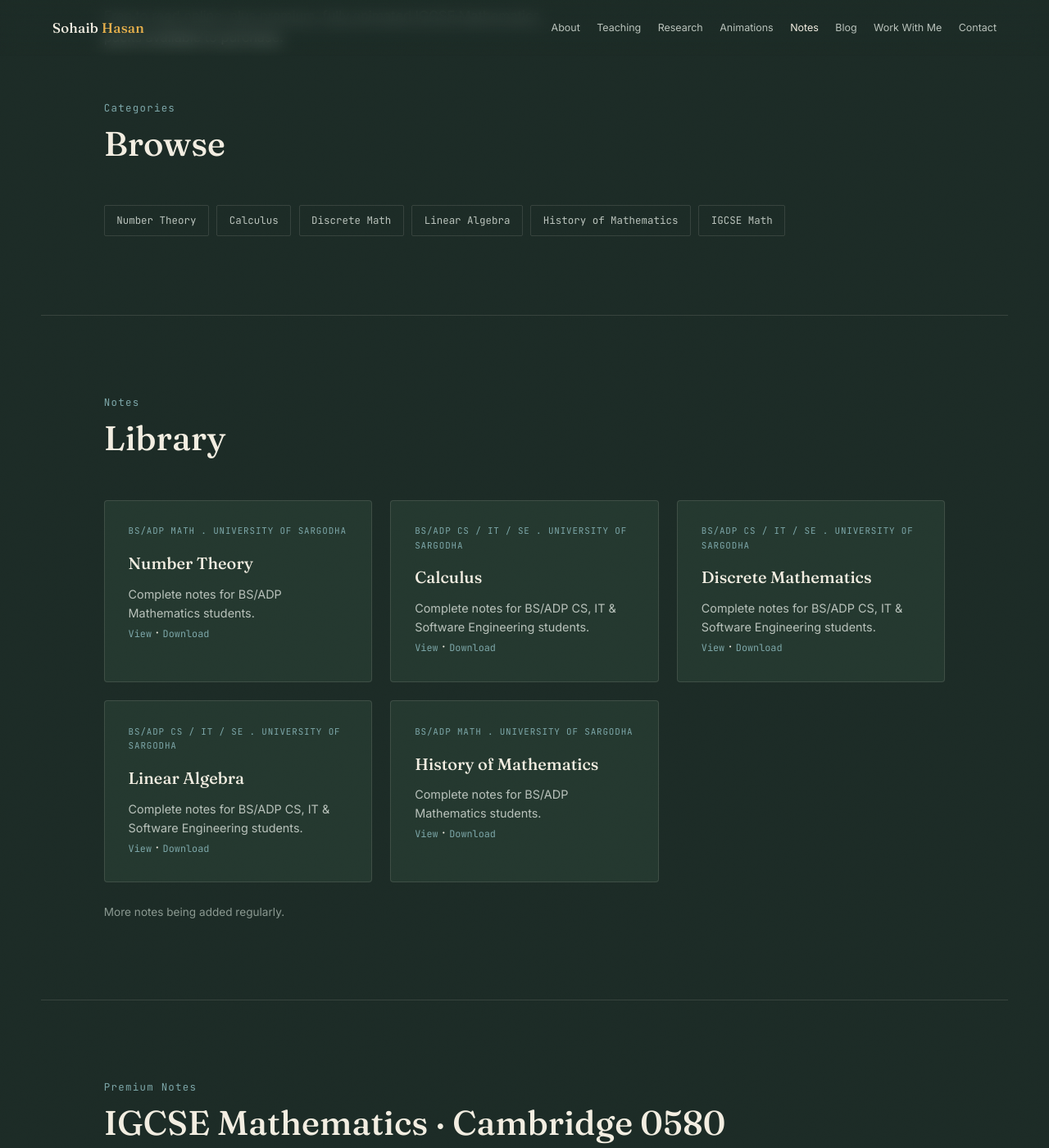
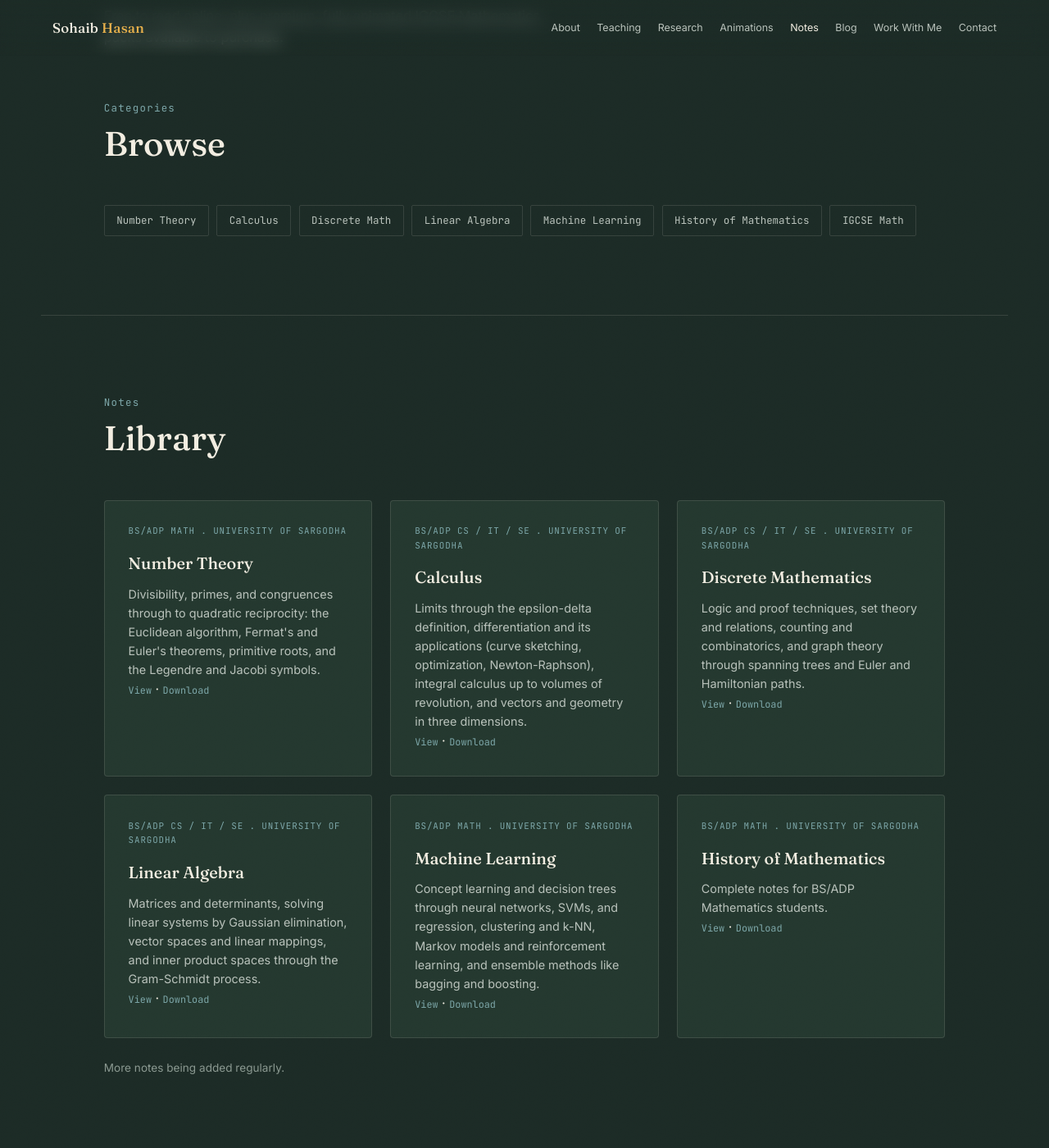
Before and after one commit to Sohaib-Hasan/Sohaib-Hasan.github.io, a Jekyll site: the page notes.html, which Jekyll copies as it is, in a window 1280 px wide and 1400 px high, scrolled down 327 px. Shown: the whole window at 82% size. Built offline with Jekyll 4.4.1, drawn with Linux system fonts in a browser that asks for light colours.

Commit message:
Add files via upload

```diff
--- a/notes.html
+++ b/notes.html
@@ -48,9 +48,10 @@
     {"@type":"ListItem","position":3,"item":{"@type":"LearningResource","name":"Discrete Mathematics Notes","learningResourceType":"Lecture notes","educationalLevel":"University","author":{"@type":"Person","name":"Sohaib Hasan"}}},
     {"@type":"ListItem","position":4,"item":{"@type":"LearningResource","name":"Linear Algebra Notes","learningResourceType":"Lecture notes","educationalLevel":"University","author":{"@type":"Person","name":"Sohaib Hasan"}}},
     {"@type":"ListItem","position":5,"item":{"@type":"LearningResource","name":"History of Mathematics Notes","learningResourceType":"Lecture notes","educationalLevel":"University","author":{"@type":"Person","name":"Sohaib Hasan"}}},
-    {"@type":"ListItem","position":6,"item":{"@type":"Product","name":"Complete Algebra & Graphs Notes (IGCSE Math 0580)","offers":{"@type":"Offer","price":"30","priceCurrency":"USD","url":"https://plotlab1.gumroad.com/l/chp2_full"}}},
-    {"@type":"ListItem","position":7,"item":{"@type":"Product","name":"Complete Statistics Notes (IGCSE Math 0580)","offers":{"@type":"Offer","price":"18","priceCurrency":"USD","url":"https://plotlab1.gumroad.com/l/statistics_full_notes"}}},
-    {"@type":"ListItem","position":8,"item":{"@type":"Product","name":"Manim Beginner Handbook","offers":{"@type":"Offer","price":"29","priceCurrency":"USD","url":"https://plotlab1.gumroad.com/l/manim_guide_handbook"}}}
+    {"@type":"ListItem","position":6,"item":{"@type":"LearningResource","name":"Machine Learning Notes","learningResourceType":"Lecture notes","educationalLevel":"University","author":{"@type":"Person","name":"Sohaib Hasan"}}},
+    {"@type":"ListItem","position":7,"item":{"@type":"Product","name":"Complete Algebra & Graphs Notes (IGCSE Math 0580)","offers":{"@type":"Offer","price":"30","priceCurrency":"USD","url":"https://plotlab1.gumroad.com/l/chp2_full"}}},
+    {"@type":"ListItem","position":8,"item":{"@type":"Product","name":"Complete Statistics Notes (IGCSE Math 0580)","offers":{"@type":"Offer","price":"18","priceCurrency":"USD","url":"https://plotlab1.gumroad.com/l/statistics_full_notes"}}},
+    {"@type":"ListItem","position":9,"item":{"@type":"Product","name":"Manim Beginner Handbook","offers":{"@type":"Offer","price":"29","priceCurrency":"USD","url":"https://plotlab1.gumroad.com/l/manim_guide_handbook"}}}
   ]
 }
 </script>
@@ -96,6 +97,7 @@
     <span class="tag filter" data-filter="Calculus">Calculus</span>
     <span class="tag filter" data-filter="Discrete Math">Discrete Math</span>
     <span class="tag filter" data-filter="Linear Algebra">Linear Algebra</span>
+    <span class="tag filter" data-filter="Machine Learning">Machine Learning</span>
     <span class="tag filter" data-filter="History of Mathematics">History of Mathematics</span>
     <span class="tag filter" data-filter="IGCSE Math">IGCSE Math</span>
   </div>
@@ -112,26 +114,32 @@
     <div class="card" data-category="Number Theory">
       <span class="card-tag">BS/ADP MATH . UNIVERSITY OF SARGODHA</span>
       <h3>Number Theory</h3>
-      <p>Complete notes for BS/ADP Mathematics students.</p>
+      <p>Divisibility, primes, and congruences through to quadratic reciprocity: the Euclidean algorithm, Fermat's and Euler's theorems, primitive roots, and the Legendre and Jacobi symbols.</p>
       <a class="proj-link" href="viewer.html?file=notes/Number%20Theory%20(Full%20Notes).pdf&title=Number%20Theory" target="_blank" rel="noopener">View</a> · <a class="proj-link" href="notes/Number%20Theory%20(Full%20Notes).pdf" download>Download</a>
     </div>
     <div class="card" data-category="Calculus">
       <span class="card-tag">BS/ADP CS / IT / SE . UNIVERSITY OF SARGODHA</span>
       <h3>Calculus</h3>
-      <p>Complete notes for BS/ADP CS, IT &amp; Software Engineering students.</p>
+      <p>Limits through the epsilon-delta definition, differentiation and its applications (curve sketching, optimization, Newton-Raphson), integral calculus up to volumes of revolution, and vectors and geometry in three dimensions.</p>
       <a class="proj-link" href="viewer.html?file=notes/Calculus%20(CS%20IT%20SE).pdf&title=Calculus" target="_blank" rel="noopener">View</a> · <a class="proj-link" href="notes/Calculus%20(CS%20IT%20SE).pdf" download>Download</a>
     </div>
     <div class="card" data-category="Discrete Math">
       <span class="card-tag">BS/ADP CS / IT / SE . UNIVERSITY OF SARGODHA</span>
       <h3>Discrete Mathematics</h3>
-      <p>Complete notes for BS/ADP CS, IT &amp; Software Engineering students.</p>
+      <p>Logic and proof techniques, set theory and relations, counting and combinatorics, and graph theory through spanning trees and Euler and Hamiltonian paths.</p>
       <a class="proj-link" href="viewer.html?file=notes/Discrete%20Math%20(CS%20IT%20SE).pdf&title=Discrete%20Mathematics" target="_blank" rel="noopener">View</a> · <a class="proj-link" href="notes/Discrete%20Math%20(CS%20IT%20SE).pdf" download>Download</a>
     </div>
     <div class="card" data-category="Linear Algebra">
       <span class="card-tag">BS/ADP CS / IT / SE . UNIVERSITY OF SARGODHA</span>
       <h3>Linear Algebra</h3>
-      <p>Complete notes for BS/ADP CS, IT &amp; Software Engineering students.</p>
+      <p>Matrices and determinants, solving linear systems by Gaussian elimination, vector spaces and linear mappings, and inner product spaces through the Gram-Schmidt process.</p>
       <a class="proj-link" href="viewer.html?file=notes/Linear%20Algebra%20(CS,IT,SE).pdf&title=Linear%20Algebra" target="_blank" rel="noopener">View</a> · <a class="proj-link" href="notes/Linear%20Algebra%20(CS,IT,SE).pdf" download>Download</a>
+    </div>
+    <div class="card" data-category="Machine Learning">
+      <span class="card-tag">BS/ADP MATH . UNIVERSITY OF SARGODHA</span>
+      <h3>Machine Learning</h3>
+      <p>Concept learning and decision trees through neural networks, SVMs, and regression, clustering and k-NN, Markov models and reinforcement learning, and ensemble methods like bagging and boosting.</p>
+      <a class="proj-link" href="viewer.html?file=notes/Machine%20Learning.pdf&title=Machine%20Learning" target="_blank" rel="noopener">View</a> · <a class="proj-link" href="notes/Machine%20Learning.pdf" download>Download</a>
     </div>
     <div class="card" data-category="History of Mathematics">
       <span class="card-tag">BS/ADP MATH . UNIVERSITY OF SARGODHA</span>
```
